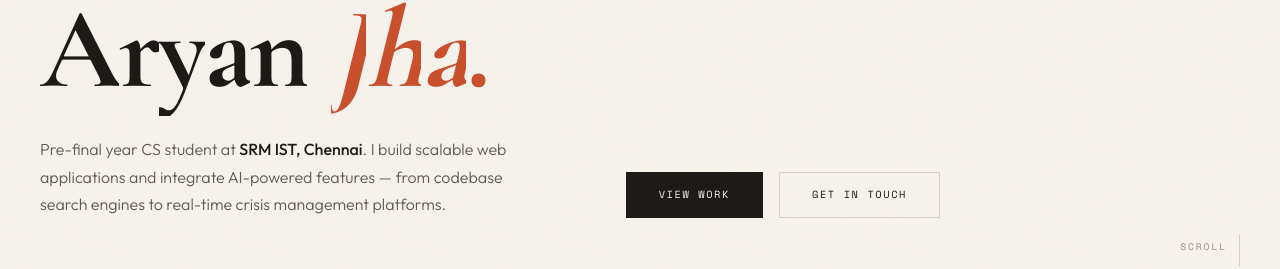
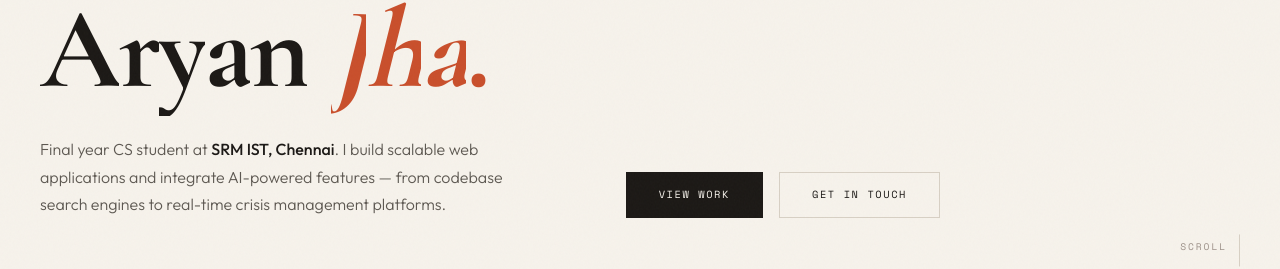
Before and after one commit to Aryans06/Portfolio-Site, a Next.js app: page / in a window 1280 px wide. Shown: the part 502-771 px from the top of the page. Built offline with nearby package versions, Linux system fonts and the light colour scheme.

Commit message:
fix(Hero): Correct student year to final

```diff
--- a/src/components/Hero.tsx
+++ b/src/components/Hero.tsx
@@ -235,7 +235,7 @@ export default function Hero() {
               fontWeight: 300,
             }}
           >
-            Pre-final year CS student at{" "}
+            Final year CS student at{" "}
             <span style={{ color: "var(--text-primary)", fontWeight: 500 }}>
               SRM IST, Chennai
             </span>
```
